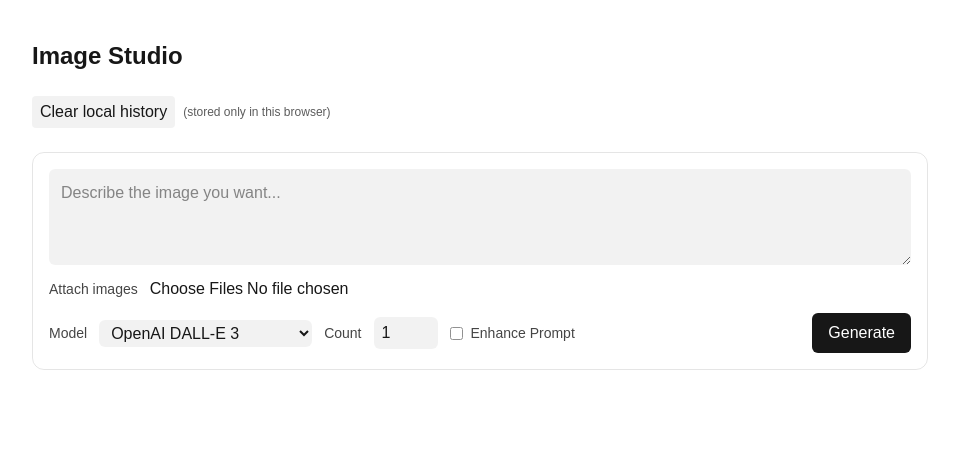
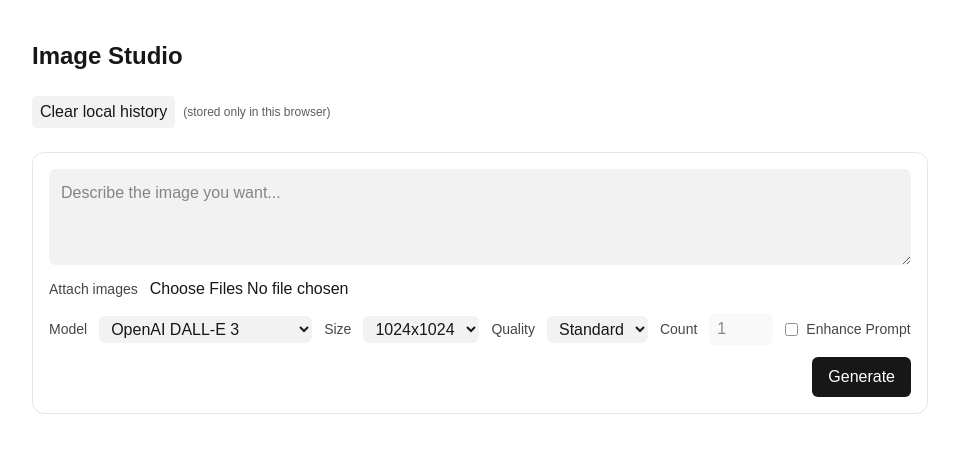
Before and after one commit to waiyan91/imagestudio, a Next.js app: page / in a window 1280 px wide. Shown: the top 452 px of the page, without its empty margins (160-1119 px from the left). Built offline with nearby package versions, Linux system fonts and the light colour scheme.

Commit message:
feat: Enhance image generation parameters with quality, aspect ratio, sample size, and person generation options

```diff
--- a/src/app/api/generate/route.ts
+++ b/src/app/api/generate/route.ts
@@ -1,6 +1,12 @@
 import { NextRequest, NextResponse } from "next/server";
 import { getImageProvider } from "@/lib/providers";
-import type { ImageSize } from "@/lib/providers/types";
+import type {
+  ImageSize,
+  ImageQuality,
+  ImagenAspectRatio,
+  ImagenSampleImageSize,
+  ImagenPersonGeneration,
+} from "@/lib/providers/types";
 
 const ALLOWED_SIZES = [
   "256x256",
@@ -12,16 +18,55 @@ const ALLOWED_SIZES = [
   "1792x1024",
 ] as const satisfies Readonly<ImageSize[]>;
 
+const ALLOWED_QUALITIES = ["standard", "hd"] as const satisfies Readonly<ImageQuality[]>;
+const ALLOWED_ASPECT_RATIOS = ["1:1", "3:4", "4:3", "9:16", "16:9"] as const satisfies Readonly<
+  ImagenAspectRatio[]
+>;
+const ALLOWED_SAMPLE_IMAGE_SIZES = ["1K", "2K"] as const satisfies Readonly<ImagenSampleImageSize[]>;
+const ALLOWED_PERSON_GENERATION = ["dont_allow", "allow_adult", "allow_all"] as const satisfies Readonly<
+  ImagenPersonGeneration[]
+>;
+
 export async function POST(req: NextRequest) {
   try {
     const body = await req.json();
     const prompt: string = body?.prompt;
     const model: string = body?.model;
     const nInput: unknown = body?.n;
+    const sizeInput: unknown = body?.size;
+    const qualityInput: unknown = body?.quality;
+    const aspectRatioInput: unknown = body?.aspectRatio;
+    const sampleImageSizeInput: unknown = body?.sampleImageSize;
+    const personGenerationInput: unknown = body?.personGeneration;
     const imagesInput: unknown = body?.images;
 
-    // Remove custom sizing: Gemini always generates default square images, do not set size
-    const size: ImageSize | undefined = undefined;
+    const size: ImageSize | undefined =
+      typeof sizeInput === "string" && (ALLOWED_SIZES as readonly string[]).includes(sizeInput)
+        ? (sizeInput as ImageSize)
+        : undefined;
+
+    const quality: ImageQuality | undefined =
+      typeof qualityInput === "string" && (ALLOWED_QUALITIES as readonly string[]).includes(qualityInput)
+        ? (qualityInput as ImageQuality)
+        : undefined;
+
+    const aspectRatio: ImagenAspectRatio | undefined =
+      typeof aspectRatioInput === "string" &&
+      (ALLOWED_ASPECT_RATIOS as readonly string[]).includes(aspectRatioInput)
+        ? (aspectRatioInput as ImagenAspectRatio)
+        : undefined;
+
+    const sampleImageSize: ImagenSampleImageSize | undefined =
+      typeof sampleImageSizeInput === "string" &&
+      (ALLOWED_SAMPLE_IMAGE_SIZES as readonly string[]).includes(sampleImageSizeInput)
+        ? (sampleImageSizeInput as ImagenSampleImageSize)
+        : undefined;
+
+    const personGeneration: ImagenPersonGeneration | undefined =
+      typeof personGenerationInput === "string" &&
+      (ALLOWED_PERSON_GENERATION as readonly string[]).includes(personGenerationInput)
+        ? (personGenerationInput as ImagenPersonGeneration)
+        : undefined;
 
     const n: number | undefined =
       typeof nInput === "number" && Number.isFinite(nInput)
@@ -50,7 +95,17 @@ export async function POST(req: NextRequest) {
           })
           .filter((v): v is { mimeType: string; data: string } => Boolean(v))
       : undefined;
-    const result = await provider.generate({ prompt, n, images, model: modelId });
+    const result = await provider.generate({
+      prompt,
+      n,
+      size,
+      quality,
+      aspectRatio,
+      sampleImageSize,
+      personGeneration,
+      images,
+      model: modelId,
+    });
 
     return NextResponse.json({ images: result, provider: provider.name });
   } catch (err: unknown) {
--- a/src/components/ChatUI.tsx
+++ b/src/components/ChatUI.tsx
@@ -3,6 +3,7 @@
 import { useEffect, useState } from "react";
 import NextImage from "next/image";
 import { addHistory, getAllHistory, clearHistory as clearDb } from "@/lib/storage/indexeddb";
+import { ImageQuality, ImageSize } from "@/lib/providers/types";
 
 type HistoryItem = {
   id: string;
@@ -21,6 +22,18 @@ export default function ChatUI() {
   const [preview, setPreview] = useState<{ src: string; alt: string } | null>(null);
   const [enhancePrompt, setEnhancePrompt] = useState(false);
   const [model, setModel] = useState("openai/dall-e-3");
+  const [size, setSize] = useState<ImageSize>("1024x1024");
+  const [quality, setQuality] = useState<ImageQuality>("standard");
+  const [aspectRatio, setAspectRatio] = useState<any>("1:1");
+  const [sampleImageSize, setSampleImageSize] = useState<any>("1K");
+  const [personGeneration, setPersonGeneration] = useState<any>("allow_adult");
+
+  const isImagen = model.startsWith("google/imagen");
+  const isDalle3 = model.includes("dall-e-3");
+  const supportsQuality = isDalle3;
+  const supportsSize = model.startsWith("openai/");
+  const supportsCount = !isDalle3 && !model.includes("gpt-image-1");
+  const supportsFiles = !isDalle3;
 
   useEffect(() => {
     let cancelled = false;
@@ -94,9 +107,14 @@ export default function ChatUI() {
         headers: { "Content-Type": "application/json" },
         body: JSON.stringify({
           prompt: text,
-          n,
+          n: supportsCount ? n : 1,
           model,
-          images: files.map(({ mimeType, data }) => ({ mimeType, data })),
+          size: supportsSize ? size : undefined,
+          quality: supportsQuality ? quality : undefined,
+          aspectRatio: isImagen ? aspectRatio : undefined,
+          sampleImageSize: isImagen ? sampleImageSize : undefined,
+          personGeneration: isImagen ? personGeneration : undefined,
+          images: supportsFiles ? files.map(({ mimeType, data }) => ({ mimeType, data })) : undefined,
         }),
       });
       let json;
@@ -250,8 +268,10 @@ export default function ChatUI() {
         <button
           type="button"
           onClick={async () => {
-            await clearDb().catch(() => {});
-            setItems([]);
+            if (window.confirm("Are you sure you want to clear the local history?")) {
+              await clearDb().catch(() => {});
+              setItems([]);
+            }
           }}
           className="text-xs px-2 py-1 rounded bg-black/5 dark:bg-white/10"
         >
@@ -277,6 +297,7 @@ export default function ChatUI() {
             multiple
             onChange={onPickFiles}
             className="text-sm"
+            disabled={!supportsFiles}
           />
           {files.length > 0 && (
             <button
@@ -323,12 +344,85 @@ export default function ChatUI() {
             <option value="google/gemini-2.5-flash-image-preview">Google Gemini 2.5 Flash</option>
             <option value="google/imagen-4.0-generate-001">Google Imagen 4</option>
           </select>
+
+          {isImagen && (
+            <>
+              <label className="text-sm opacity-80">Aspect Ratio</label>
+              <select
+                className="px-2 py-1 rounded-md bg-black/5 dark:bg-white/10"
+                value={aspectRatio}
+                onChange={(e) => setAspectRatio(e.target.value)}
+              >
+                <option value="1:1">1:1</option>
+                <option value="3:4">3:4</option>
+                <option value="4:3">4:3</option>
+                <option value="9:16">9:16</option>
+                <option value="16:9">16:9</option>
+              </select>
+              <label className="text-sm opacity-80">Image Size</label>
+              <select
+                className="px-2 py-1 rounded-md bg-black/5 dark:bg-white/10"
+                value={sampleImageSize}
+                onChange={(e) => setSampleImageSize(e.target.value)}
+              >
+                <option value="1K">1K</option>
+                <option value="2K">2K</option>
+              </select>
+              <label className="text-sm opacity-80">Person Generation</label>
+              <select
+                className="px-2 py-1 rounded-md bg-black/5 dark:bg-white/10"
+                value={personGeneration}
+                onChange={(e) => setPersonGeneration(e.target.value)}
+              >
+                <option value="dont_allow">Don't Allow</option>
+                <option value="allow_adult">Allow Adults</option>
+                <option value="allow_all">Allow All</option>
+              </select>
+            </>
+          )}
+
+          {supportsSize && (
+            <>
+              <label className="text-sm opacity-80">Size</label>
+              <select
+                className="px-2 py-1 rounded-md bg-black/5 dark:bg-white/10"
+                value={size}
+                onChange={(e) => setSize(e.target.value as ImageSize)}
+              >
+                <option value="1024x1024">1024x1024</option>
+                <option value="1024x1792">1024x1792</option>
+                <option value="1792x1024">1792x1024</option>
+                {model.includes("dall-e-2") && (
+                  <>
+                    <option value="256x256">256x256</option>
+                    <option value="512x512">512x512</option>
+                  </>
+                )}
+              </select>
+            </>
+          )}
+
+          {supportsQuality && (
+            <>
+              <label className="text-sm opacity-80">Quality</label>
+              <select
+                className="px-2 py-1 rounded-md bg-black/5 dark:bg-white/10"
+                value={quality}
+                onChange={(e) => setQuality(e.target.value as ImageQuality)}
+              >
+                <option value="standard">Standard</option>
+                <option value="hd">HD</option>
+              </select>
+            </>
+          )}
+
           <label className="text-sm opacity-80">Count</label>
           <input
             type="number"
             min={1}
             max={4}
-            className="w-16 px-2 py-1 rounded-md bg-black/5 dark:bg-white/10"
+            disabled={!supportsCount}
+            className="w-16 px-2 py-1 rounded-md bg-black/5 dark:bg-white/10 disabled:opacity-50"
             value={n}
             onChange={(e) => setN(Math.max(1, Math.min(4, Number(e.target.value))))}
           />
--- a/src/lib/providers/google.ts
+++ b/src/lib/providers/google.ts
@@ -14,25 +14,37 @@ export class GoogleImageProvider implements ImageProvider {
   }
 
   async generate(params: GenerateImageParams): Promise<GeneratedImage[]> {
-    const { prompt, model, n, images } = params;
+    const { prompt, model, n, images, aspectRatio, sampleImageSize, personGeneration } = params;
 
     if (model.startsWith("gemini")) {
       return this.generateWithGemini(prompt, model, n, images);
     } else if (model.startsWith("imagen")) {
-      return this.generateWithImagen(prompt, "imagen-4.0-generate-001", n);
+      return this.generateWithImagen(prompt, model, n, aspectRatio, sampleImageSize, personGeneration);
     } else {
       throw new Error(`Unknown Google model: ${model}`);
     }
   }
 
-  private async generateWithImagen(prompt: string, model: string, n?: number): Promise<GeneratedImage[]> {
+  private async generateWithImagen(
+    prompt: string,
+    model: string,
+    n?: number,
+    aspectRatio?: string,
+    sampleImageSize?: string,
+    personGeneration?: string
+  ): Promise<GeneratedImage[]> {
     const target = Math.max(1, Math.min(4, n ?? 1));
+    const config: any = {
+      numberOfImages: target,
+    };
+    if (aspectRatio) config.aspectRatio = aspectRatio;
+    if (sampleImageSize) config.sampleImageSize = sampleImageSize;
+    if (personGeneration) config.personGeneration = personGeneration;
+
     const response = await this.client.models.generateImages({
       model: model,
       prompt: prompt,
-      config: {
-        numberOfImages: target,
-      },
+      config,
     });
 
     return (response.generatedImages || []).map((img) => ({
--- a/src/lib/providers/openai.ts
+++ b/src/lib/providers/openai.ts
@@ -14,15 +14,22 @@ export class OpenAIImageProvider implements ImageProvider {
   }
 
   async generate(params: GenerateImageParams): Promise<GeneratedImage[]> {
-    const size = params.size ?? "1024x1024";
-    const n = params.n ?? 1;
-    const model = params.model || "dall-e-3";
+    const { prompt, model: modelId, n, size, quality } = params;
+
+    const model = modelId || "dall-e-3";
+    const count = n ?? 1;
+
+    // DALL-E 3 only supports n=1
+    if (model === "dall-e-3" && count > 1) {
+      throw new Error("DALL-E 3 only supports generating 1 image at a time.");
+    }
 
     const res = await this.client.images.generate({
       model: model,
-      prompt: params.prompt,
-      size,
-      n,
+      prompt: prompt,
+      size: size ?? "1024x1024",
+      quality: quality ?? "standard",
+      n: count,
     });
 
     return (res.data || []).map((d) => ({ url: d.url || undefined, b64_json: d.b64_json || undefined }));
```
Also changed, not shown: src/lib/providers/types.ts (+10 -0 lines).
